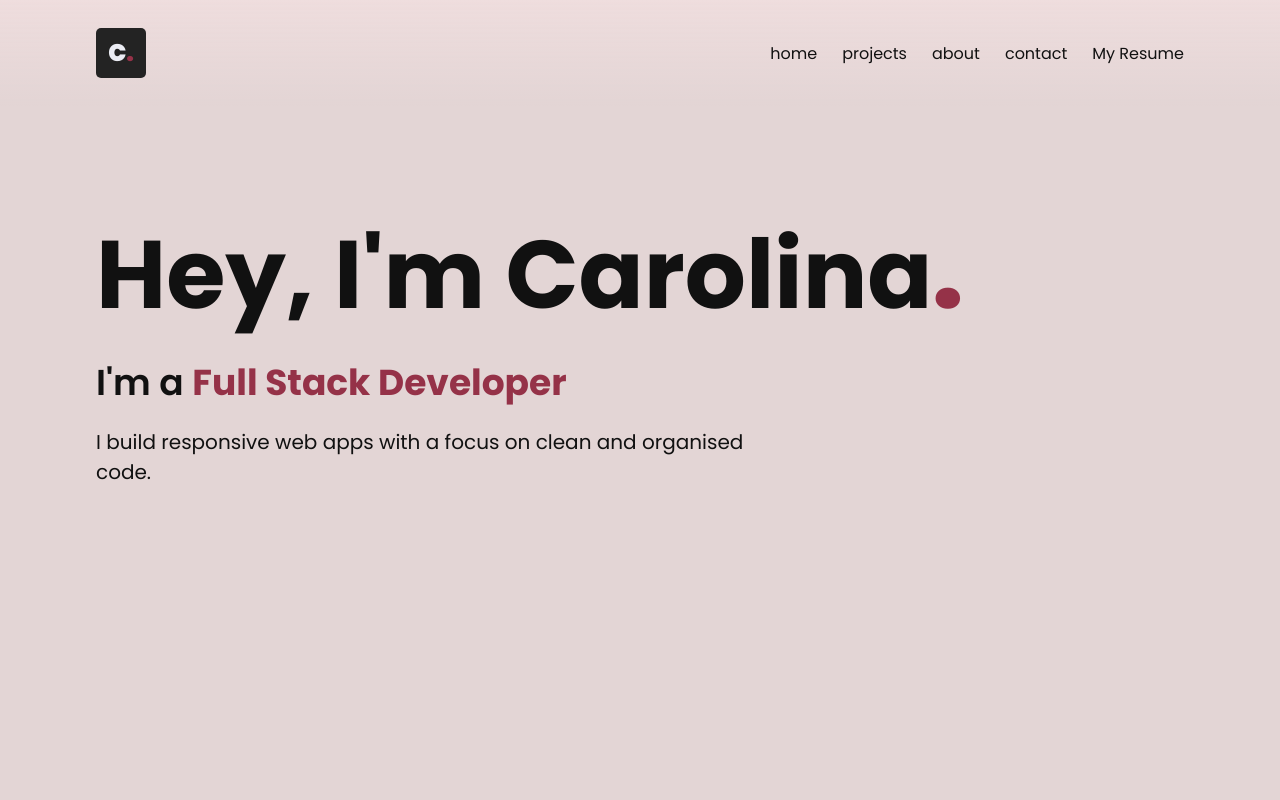
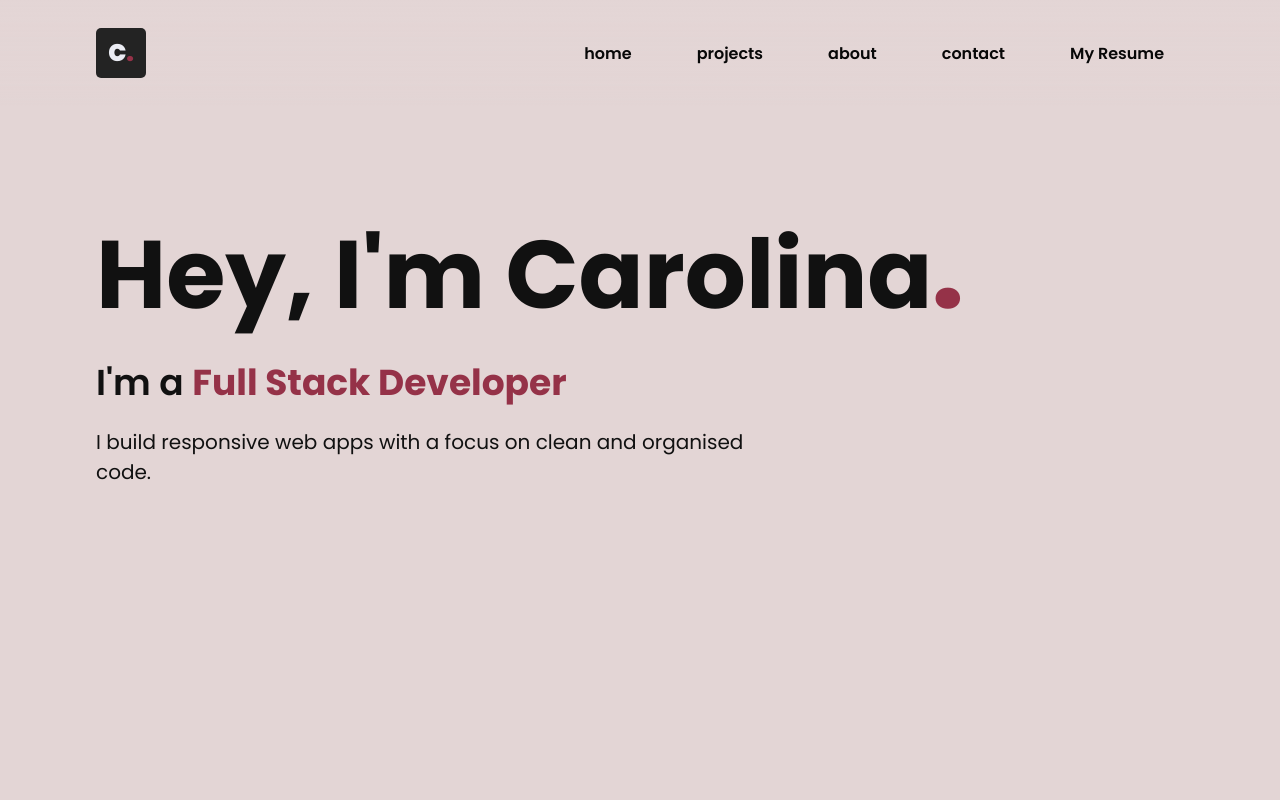
Before and after one commit to carolarruda/personal, a React (Create React App) app: page / in a window 1280 px wide. Shown: the top 800 px of the page. Built offline with nearby package versions, Linux system fonts and the light colour scheme.

Commit message:
worked on navbar

```diff
--- a/src/components/NavBar/NavBar.module.scss
+++ b/src/components/NavBar/NavBar.module.scss
@@ -32,21 +32,28 @@ header {
   box-sizing: border-box;
   padding: 0;
   margin: 0;
-  background: linear-gradient(to bottom, rgba(250, 229, 230, 0.5), transparent);
-
   position: -webkit-sticky;
   position: sticky;
   top: 0;
   z-index: 20;
   width: 100vw;
+  background: linear-gradient(
+    to bottom,
+    rgba(227, 213, 213, 1),
+    rgba(227, 213, 213, 0.95) 60%,
+    rgba(227, 213, 213, 0.8) 70%,
+
+    transparent
+  );
 }
 
+header a {
+  color: var(--background-dark);
+  font-weight: 600;
+  text-decoration: none;
+  padding: 10px 20px;
+}
 
-@keyframes fade-in {
-  0% {
-    background: linear-gradient(to bottom, rgba(230, 210, 211, 0), transparent);
-  }
-  100% {
-    background: linear-gradient(to bottom, rgba(230, 210, 211, 0.5), transparent);
-  }
+header a:hover {
+  color: var(--brand2);
 }
```
